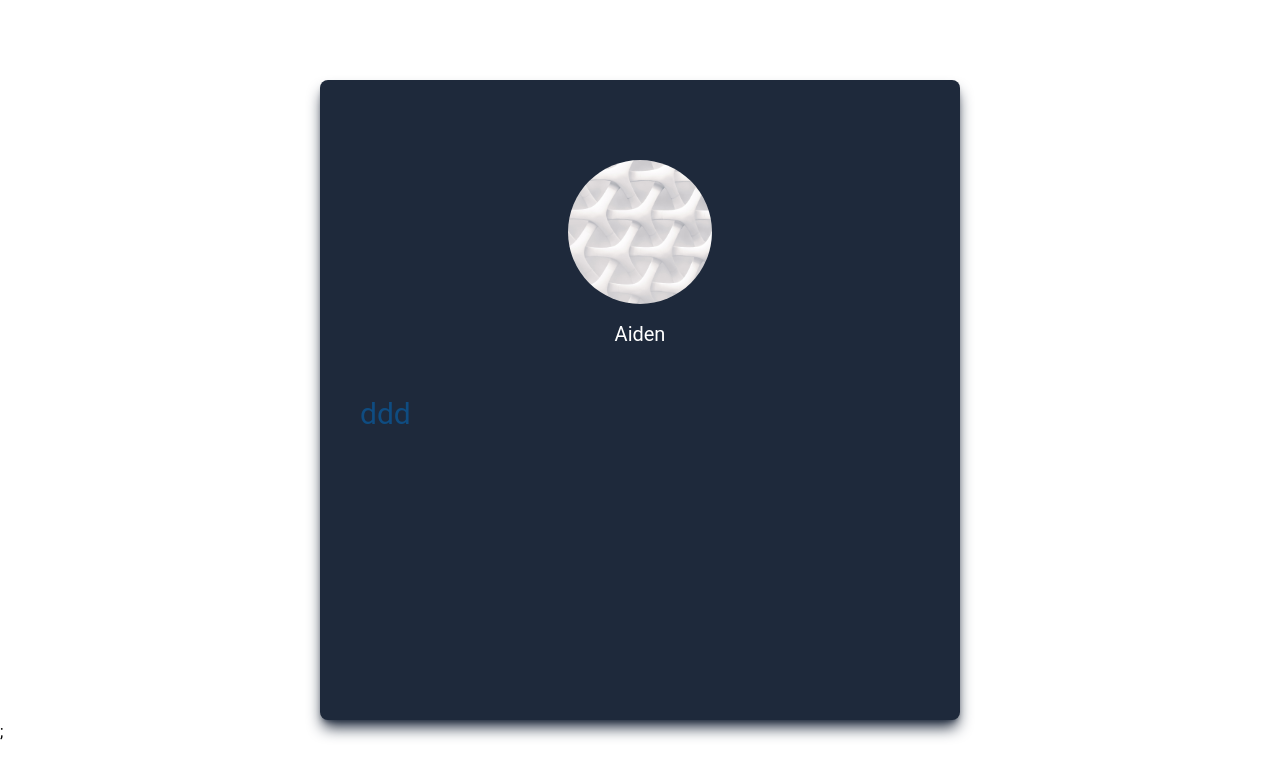
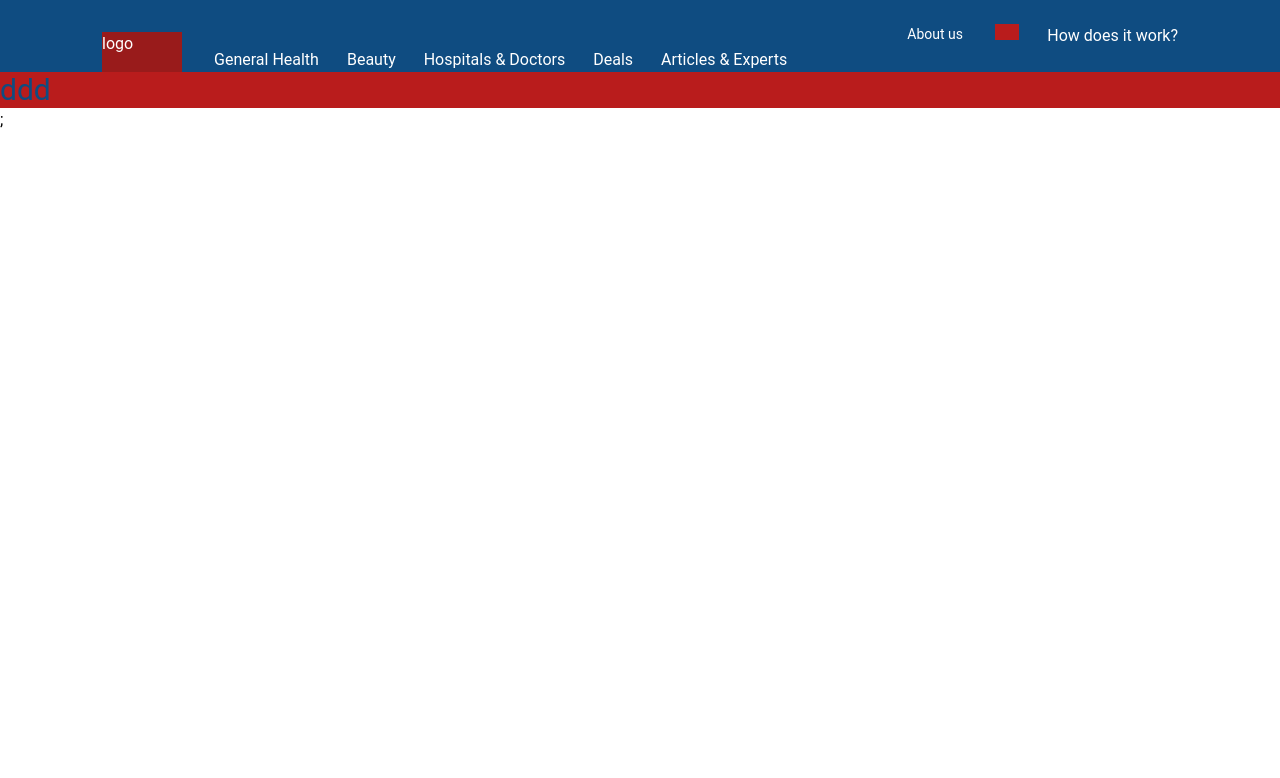
Before and after one commit to morpheus1991/new.Ioudhospital.components, a Next.js app: page / in a window 1280 px wide. Shown: the top 778 px of the page. Built offline with nearby package versions, Linux system fonts and the light colour scheme.

Commit message:
ab#4803 헤더 1차

```diff
--- a/components/layout.tsx
+++ b/components/layout.tsx
@@ -1,10 +1,29 @@
 import Head from "next/head";
 import Image from "next/image";
-import React from "react";
+import React, { useState } from "react";
 import Link from "next/link";
-
-const name = "Aiden";
+import { SearchOnTheWayUp } from "../lib/etc";
 export const siteTitle = "next.js sample website";
+const gnbMenus = [
+  "General Health",
+  "Beauty",
+  "Hospitals & Doctors",
+  "Deals",
+  "Articles & Experts",
+];
+const fastMenus = ["About us", "Medical Team", "FAQ"] as const;
+const languages = [
+  "English",
+  "Russian",
+  "Chinese",
+  "Spanish",
+  "Indonesian",
+  "Portuguese",
+  "French",
+  "Vietnamese",
+  "Thai",
+];
+type FastMenus = typeof fastMenus[number];
 const Layout = ({
   children,
   home,
@@ -12,58 +31,91 @@ const Layout = ({
   children: React.ReactNode;
   home: boolean;
 }) => {
-  console.log(children);
+  const [isFastMenuOpen, setIsFastMenuOpen] = useState(false);
+  const [currentSelectedFastMenu, setCurrentSelectedFastMenu] =
+    useState<FastMenus>("About us");
+  const selectedFastMenu = (menu: FastMenus) => {
+    setCurrentSelectedFastMenu(menu);
+    setIsFastMenuOpen(false);
 
+    console.log(menu);
+    console.log(isFastMenuOpen);
+  };
   return (
-    <div className="sw-full group  mx-auto  w-1/2 ">
-      <div className="relative py-20 mt-20 w-full px-10 bg-slate-800  group-hover:opacity-100 mx-auto transition-all transition-duration: 1000ms ease-in-out rounded-lg shadow-slate-800 shadow-lg h-[40rem]">
-        <Head>
-          <meta
-            name="description"
-            content="Learn how to build a personal website using Next.js"
-          />
-          {/* 디스크립션, 사이트 소개글 */}
-          <meta
-            property="og:image"
-            content={`https://og-image.vercel.app/${encodeURI(
-              siteTitle
-            )}.png?theme=light&md=0&fontSize=75px&images=https%3A%2F%2Fassets.vercel.com%2Fimage%2Fupload%2Ffront%2Fassets%2Fdesign%2Fnextjs-black-logo.svg`}
-          />
-          {/* 이미지, 아마도 sns복사 붙여넣기 시 나오는 오픈그래프 썸네일인듯 */}
-          <meta name="og:title" content={siteTitle} />
-          <meta name="twitter:card" content="summary_large_image" />
-        </Head>
-        <header>
-          {home ? (
-            <div className="flex justify-center flex-wrap ">
-              <Image
-                priority
-                src="/images/profile.jpeg"
-                className="rounded-full w-full"
-                height="144"
-                width="144"
-                alt={name}
-              />
-              <h1 className="w-full flex justify-center text-xl my-4 text-white text-5xl">
-                {name}
-              </h1>
+    <div className="bg-red-700">
+      <Head>
+        <title>icloudhospital</title>
+      </Head>
+      {/* 100프로 */}
+      <div className="bg-primary text-white">
+        {/* 컨테이너 */}
+        <div className="w-[1140px] mx-auto px-8 pt-6 relative ">
+          <h1 className="w-20 h-10 bg-red-800 absolute bottom-0">logo</h1>
+          {/* fast menu area */}
+          <div className="flex justify-end">
+            {/*SelectedFastMenu area*/}
+            <div className="relative flex w-28">
+              <div
+                className="flex justify-between w-full relative"
+                onClick={(e) => {
+                  const selecEl = e.target;
+                  setIsFastMenuOpen(true);
+                  const layerControll = (e) => {
+                    if (SearchOnTheWayUp(selecEl, e.target)) {
+                    } else {
+                      setIsFastMenuOpen(false);
+                      window.removeEventListener("click", layerControll);
+                    }
+                  };
+                  window.addEventListener("click", layerControll);
+                }}
+              >
+                <strong className="text-sm font-normal lg:hover:underline lg:hover:font-semibold cursor-pointer">
+                  {currentSelectedFastMenu}
+                </strong>
+                <span className="w-6 h-4 bg-red-700 absolute right-0">
+                  <image />
+                </span>
+              </div>
+              <ul
+                className={`${
+                  isFastMenuOpen ? "block" : "hidden"
+                } absolute top-4 mx-auto bg-white text-textDark  rounded-lg py-4 text-sm w-full`}
+              >
+                {fastMenus.map((menu, i) => (
+                  <li
+                    className="cursor-pointer px-3 py-2 lg:hover:bg-lightGray lg:hover:font-bold h-8"
+                    key={i}
+                    onClick={() => {
+                      selectedFastMenu(menu);
+                    }}
+                  >
+                    {menu}
+                  </li>
+                ))}
+              </ul>
             </div>
-          ) : (
-            <div className="text-slate-300">
-              <Link href="/">{name}</Link>
-            </div>
-          )}
-        </header>
-        <main className="text-slate-700 mt-8">{children}</main>
-        {!home && (
-          //   홈이 없다면
-          <div className="text-3xl absolute bottom-4 right-4 text-white">
-            <Link href="/">
-              <a>← Back to home</a>
-            </Link>
+            <p className="">
+              <Link href="">
+                <a className="text-white ml-7">How does it work?</a>
+              </Link>
+            </p>
           </div>
-        )}
+          {/* gnb area */}
+          <nav className="pl-28">
+            <ul className="flex space-x-7 text-md">
+              {gnbMenus.map((menu, i) => (
+                <li key={i}>
+                  <Link href="/">
+                    <a>{menu}</a>
+                  </Link>
+                </li>
+              ))}
+            </ul>
+          </nav>
+        </div>
       </div>
+      {children}
     </div>
   );
 };
--- /dev/null
+++ b/lib/etc.js
@@ -0,0 +1,13 @@
+export const SearchOnTheWayUp = (startEl, targetEl) => {
+  console.log("startEl", startEl, "targetEl", targetEl);
+  let currentEl = startEl;
+
+  while (startEl !== targetEl) {
+    console.log(currentEl);
+    if (currentEl.tagName === "HTML") {
+      return false;
+    }
+    currentEl = currentEl.parentElement;
+  }
+  return true;
+};
```
